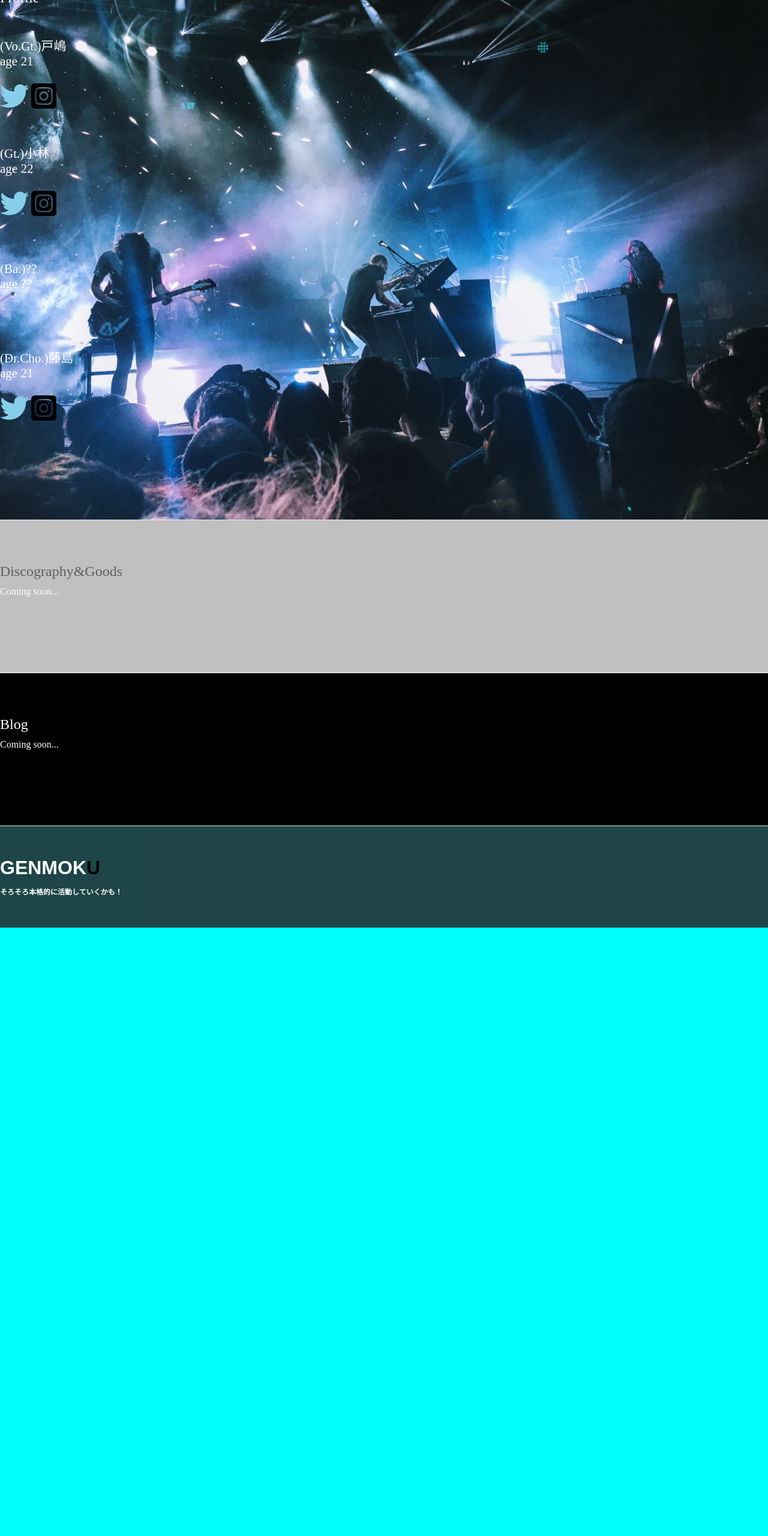
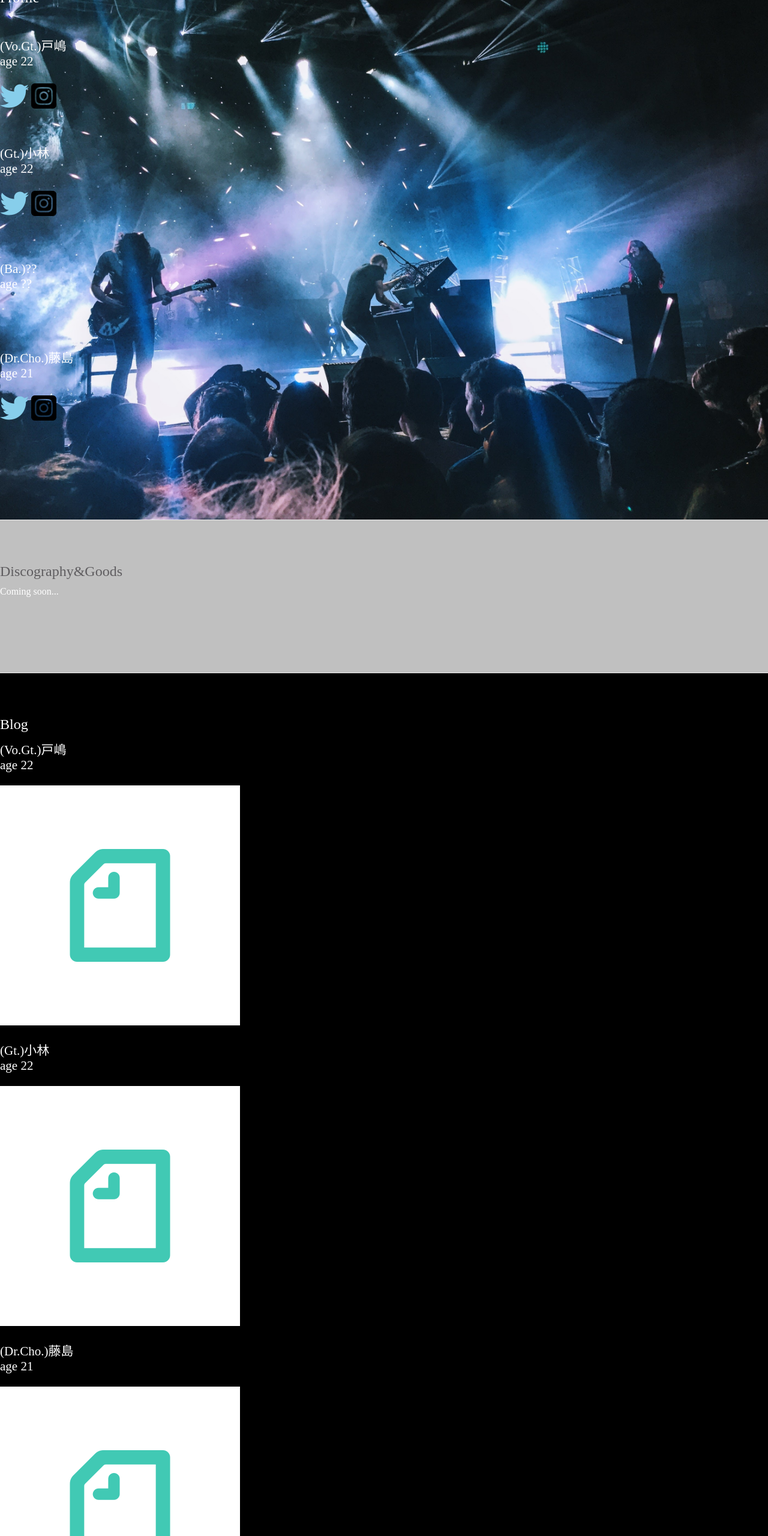
Before and after one commit to damamochi/damamochi.github.io, a plain HTML site: page band/index.html in a window 1280 px wide. Shown: the part 1408-3968 px from the top of the page at 60% size. Before the commit the page ends 2954 px from the top, so only its background shows below. Drawn offline with Linux system fonts and the light colour scheme.

Commit message:
Update index.html

```diff
--- a/band/index.html
+++ b/band/index.html
@@ -59,14 +59,13 @@
             何度かのスタジオ練習を経て、同じ学校の(Vo.Gt.)戸嶋をスカウトし現在の4人体制に。ガレージ・ロック、アシッド・ジャズ、ファンクにインスパイアされた楽曲は
           Billboard Hot 100に常に選出されている。</p><br>-->
           <p></p><br>
-          <p class="profile-title">(Vo.Gt.)戸嶋<br>age 21</p>
+          <p class="profile-title">(Vo.Gt.)戸嶋<br>age 22</p>
           <a href="https://twitter.com/hihtd7_gffgsfhj">
           <i class="fab fa-twitter fa-3x "></i>
           </a>
           <a href="https://www.instagram.com/jion1998/">
-          <i class="fab fa-instagram-square fa-3x"></i><br>
+          <i class="fab fa-instagram-square fa-3x"></i>
           </a>
-          <a class="note" href="https://note.com/ji_gmnk"></a>
           <!-- <p>美しい歌声はあらゆる人を感動の渦に巻き込む。他にも多彩な特技を有し、その独創性がバンドを特異なものにたらしめている。</p><br>-->
           <p></p><br>
           <p class="profile-title">(Gt.)小林<br>age 22</p>
@@ -109,7 +108,18 @@
       <div class="container">
         <div class="heading">
           <h2>Blog</h2>
-          <p>Coming soon...</p>
+          <p class="profile-title">(Vo.Gt.)戸嶋<br>age 22</p>
+          <a href="https://note.com/ji_gmnk">
+          <img class="note" src="logo_symbol.png">
+        </a><br>
+          <p class="profile-title">(Gt.)小林<br>age 22</p>
+          <a href="https://note.com/kb_gnmk">
+          <img class="note" src="logo_symbol.png">
+        </a><br>
+          <p class="profile-title">(Dr.Cho.)藤島<br>age 21</p>
+          <a href="https://note.com/zane__gnmk">
+          <img class="note" src="logo_symbol.png">
+        </a><br>
         </div>
       </div>
     </div>
```
